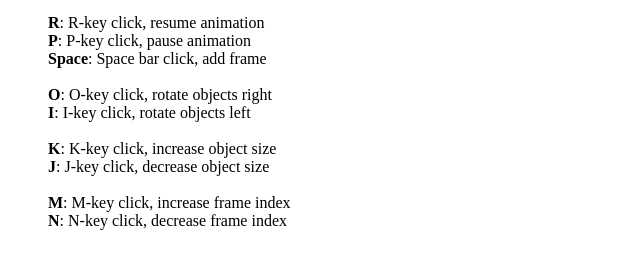
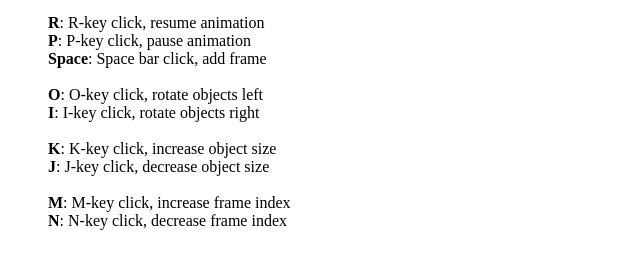
Before and after one commit to brianphan19/CSS452_Final_Project_Keyframe, a website with bundled scripts: page public/index.html in a window 1280 px wide. Shown: the part 512-780 px from the top of the page, 0-640 px from the left. Built offline with nearby package versions, Linux system fonts and the light colour scheme; files whose address does not match are found by name.

Commit message:
update index

```diff
--- a/public/index.html
+++ b/public/index.html
@@ -30,8 +30,8 @@
             <b>Space</b>: Space bar click, add frame <br>
 
             <br>
-            <b>O</b>: O-key click, rotate objects right<br>
-            <b>I</b>: I-key click, rotate objects left <br>
+            <b>O</b>: O-key click, rotate objects left<br>
+            <b>I</b>: I-key click, rotate objects right <br>
 
             <br>
             <b>K</b>: K-key click, increase object size <br>
```
